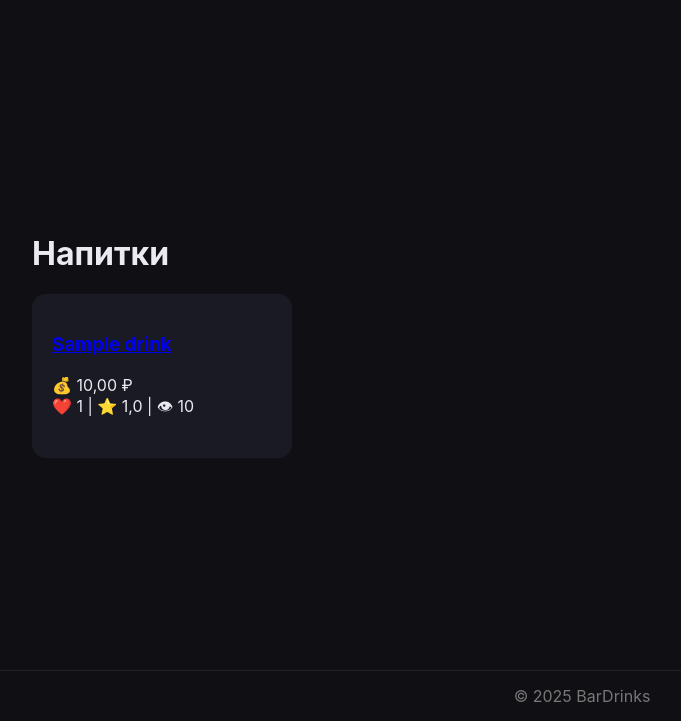
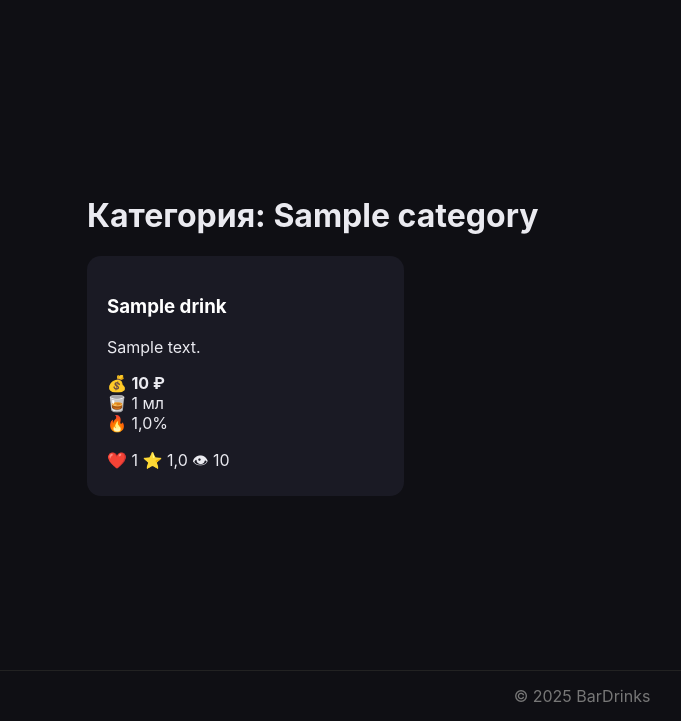
Before and after one commit to DmitriyMaiorov/bar-drinks-catalog, a Django app: page /category/1/ in a window 1280 px wide. Shown: the part 79-800 px from the top of the page, without its empty margins (58-739 px from the left). Run offline with Django 5.2, Linux system fonts and the light colour scheme; tables that the repository leaves empty hold one stand-in row (values such as "Sample post").

Commit message:
Working version 2.3

```diff
--- a/drinks/admin.py
+++ b/drinks/admin.py
@@ -1,9 +1,13 @@
 from django.contrib import admin
 from .models import Drink, Category, Comment, Rating
 
+
 @admin.register(Drink)
 class DrinkAdmin(admin.ModelAdmin):
-    list_display = ('name', 'price', 'likes', 'views')
+    list_display = ('name', 'price', 'volume', 'abv', 'likes', 'views')
+    list_filter = ('category',)
+    search_fields = ('name',)
+
 
 admin.site.register(Category)
 admin.site.register(Comment)
--- a/drinks/models.py
+++ b/drinks/models.py
@@ -12,13 +12,14 @@ class Drink(models.Model):
     name = models.CharField(max_length=100)
     description = models.TextField()
     ingredients = models.TextField()
+
+    price = models.IntegerField(default=0)
+    volume = models.IntegerField("Объём (мл)", default=0)
+    abv = models.FloatField("Крепость %", default=0)
+
     likes = models.IntegerField(default=0)
     views = models.IntegerField(default=0)
-    price = models.DecimalField(
-        max_digits=6,
-        decimal_places=2,
-        default=0
-    )
+
     category = models.ForeignKey(
         Category,
         on_delete=models.SET_NULL,
@@ -42,7 +43,7 @@ class Rating(models.Model):
         related_name='ratings',
         on_delete=models.CASCADE
     )
-    value = models.IntegerField()  # 1–5
+    value = models.IntegerField()
 
     def __str__(self):
         return f'{self.value} ⭐ для {self.drink.name}'
--- a/templates/drinks/drink_list.html
+++ b/templates/drinks/drink_list.html
@@ -1,22 +1,48 @@
 {% extends 'base.html' %}
+{% load static %}
 
 {% block content %}
-<h1 class="page-title">Напитки</h1>
+<div class="container">
+
+    <h1 class="page-title">
+        {% if category %}
+            Категория: {{ category.name }}
+        {% else %}
+            Напитки
+        {% endif %}
+    </h1>
+
 
     <div class="grid">
         {% for drink in drinks %}
             <div class="card">
                 <h3>
-                <a href="/drink/{{ drink.id }}/">{{ drink.name }}</a>
+                    <a href="/drink/{{ drink.id }}/"
+                       style="color: #fff; text-decoration: none;">
+                        {{ drink.name }}
+                    </a>
                 </h3>
 
                 <p class="muted">
-                💰 {{ drink.price }} ₽<br>
-                ❤️ {{ drink.likes }}
-                | ⭐ {{ drink.average_rating }}
-                | 👁 {{ drink.views }}
+                    {{ drink.description|truncatechars:80 }}
                 </p>
+
+                <p>
+                    💰 <b>{{ drink.price }} ₽</b><br>
+                    🥃 {{ drink.volume }} мл<br>
+                    🔥 {{ drink.abv }}%
+                </p>
+
+                <div class="card-bottom">
+                    <span>❤️ {{ drink.likes }}</span>
+                    <span>⭐ {{ drink.average_rating }}</span>
+                    <span>👁 {{ drink.views }}</span>
                 </div>
+            </div>
+        {% empty %}
+            <p>Напитков пока нет 😢</p>
         {% endfor %}
     </div>
+
+</div>
 {% endblock %}
```
Lines whose indentation alone changed are shown as unchanged.
